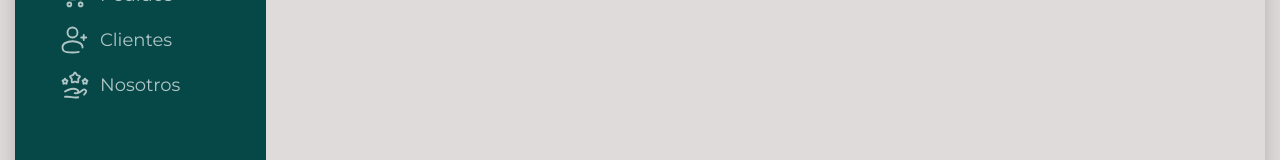
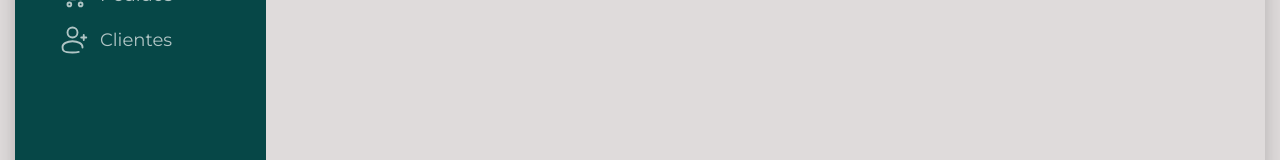
Before and after one commit to bymarium/11-angular-routing, an Angular app: page / in a window 1280 px wide. Shown: the part 265-425 px from the top of the page. Built offline with nearby package versions, Linux system fonts and the light colour scheme.

Commit message:
remove about section

```diff
--- a/src/app/components/aside/aside.component.ts
+++ b/src/app/components/aside/aside.component.ts
@@ -29,11 +29,6 @@ export class AsideComponent {
       link: '/clients',
       icon: 'client',
       title: 'Clientes'
-    },
-    {
-      link: '/about',
-      icon: 'about',
-      title: 'Nosotros'
     }
   ];
 }
```
Also changed, not shown: src/app/components/admin/admin.routes.ts (+0 -14 lines), public/icons.svg.
